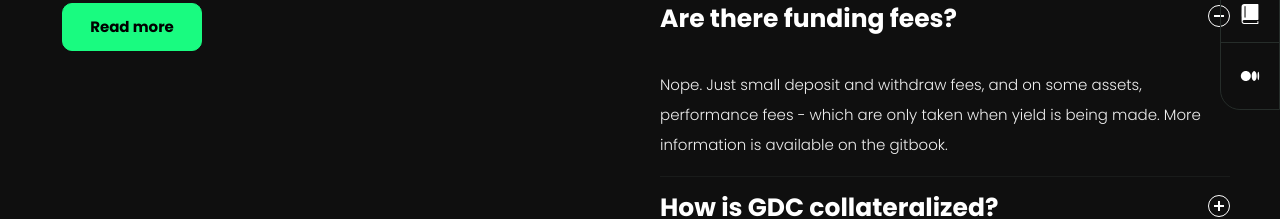
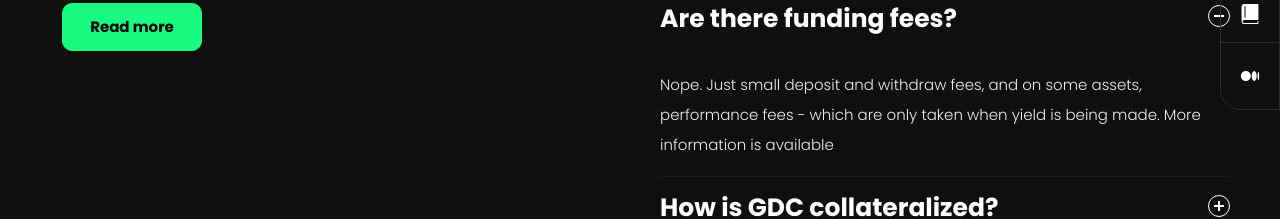
Before and after one commit to sethijhankar/GloFi, a plain HTML site: page index.html in a window 1280 px wide. Both pictures are taken after a click on the button "Are there funding fees?". Shown: the part 4158-4377 px from the top of the page. Drawn offline with nearby package versions, Linux system fonts and the light colour scheme; a web font is replaced by a local one.

Commit message:
Update index.html

```diff
--- a/index.html
+++ b/index.html
@@ -506,7 +506,7 @@
                                                     <span class="icon" aria-hidden="true"></span>
                                                   </button>
                                                   <div class="accordion-content">
-                                                    <p class="accord-text" style="color: #eee; font-size: 1.5rem; ">Nope. Just small deposit and withdraw fees, and on some assets, performance fees - which are only taken when yield is being made. More information is available on the gitbook.</p>
+                                                    <p class="accord-text" style="color: #eee; font-size: 1.5rem; ">Nope. Just small deposit and withdraw fees, and on some assets, performance fees - which are only taken when yield is being made. More information is available</p>
                                                   </div>
                                                 </div>
                                                 <div class="accordion-item">
```
